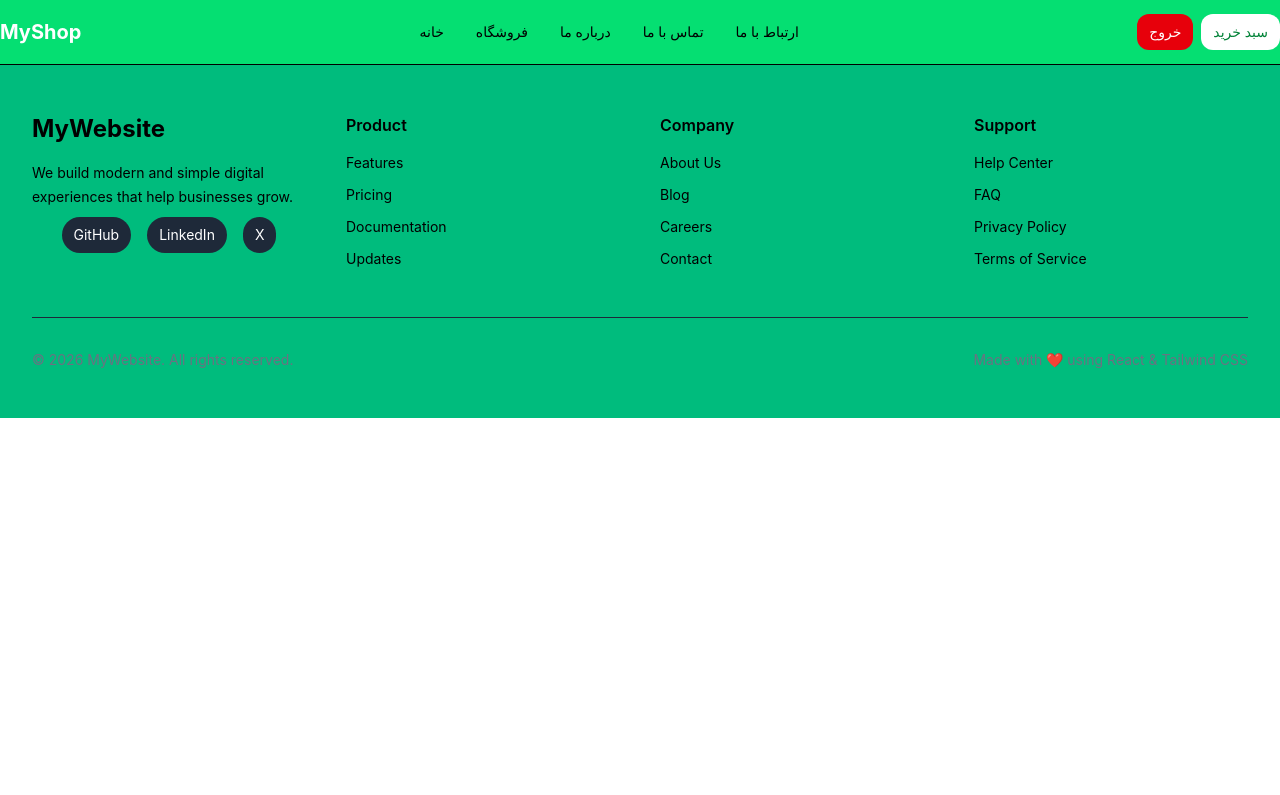
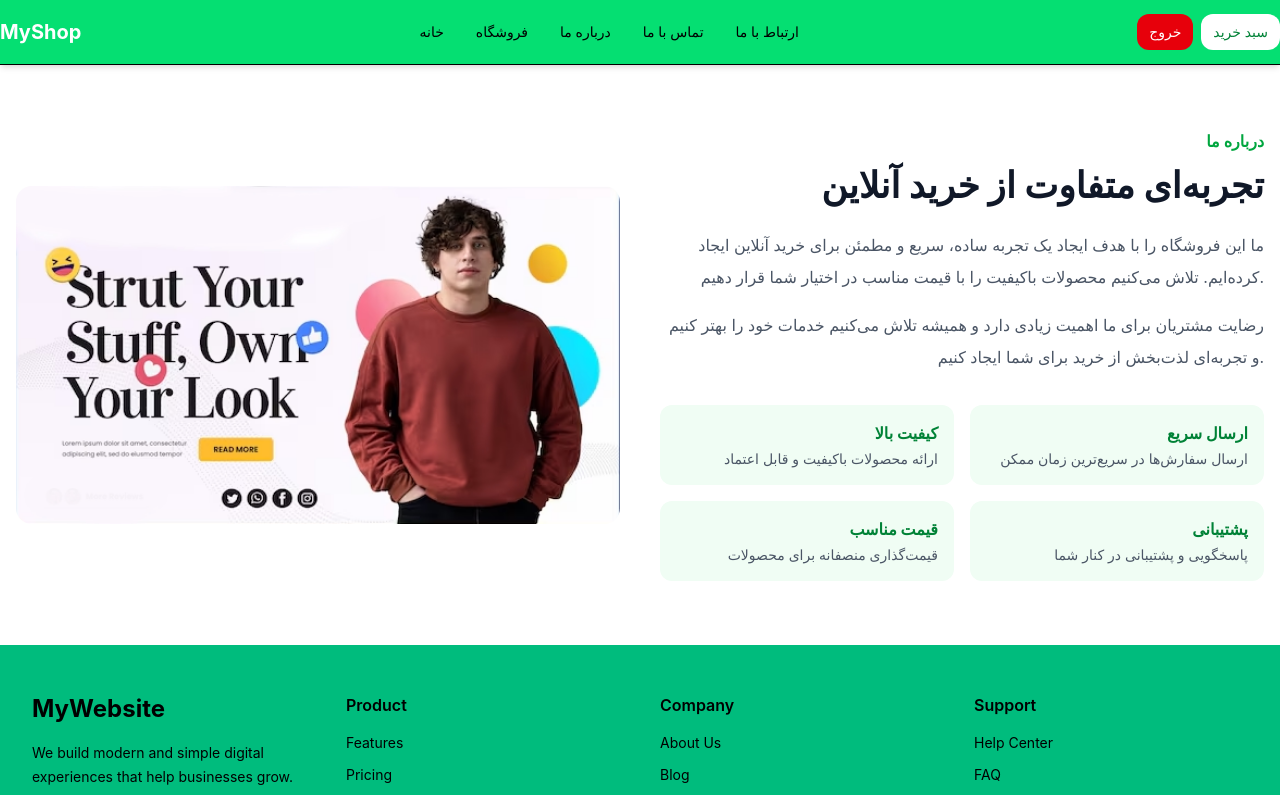
Before and after one commit to ANB-05/Shop_2, a React (Vite) app: page /about in a window 1280 px wide. Shown: the top 795 px of the page. Built offline with nearby package versions, Linux system fonts and the light colour scheme.

Commit message:
feat: add about us page

```diff
--- a/src/App.tsx
+++ b/src/App.tsx
@@ -7,6 +7,7 @@ import Cart from "./pages/cart/Cart"
 import { useShoppingCartContext } from "./context/ShoppingCartContext"
 import PrivateRoute from "./components/privateRoute/PrivateRoute"
 import Login from "./pages/login/Login"
+import About from "./pages/about/About"
 
 
 function App() {
@@ -18,6 +19,7 @@ function App() {
         <Routes>
           <Route path="/" element={<Home />}/>
           <Route path="/store" element={<Store />}/>
+          <Route path="/about" element={<About />}/>
           <Route path="/product/:id" element={<Product />} />
           <Route path="/login" element={isLogin ? <Navigate to='/' /> : <Login /> } />
           <Route element={<PrivateRoute />}>
--- a/src/components/heroSection/HeroSection.tsx
+++ b/src/components/heroSection/HeroSection.tsx
@@ -11,7 +11,7 @@ function HeroSection() {
                     خریدی ساده، سریع و مطمئن
                 </h1>
 
-                <p className="mt-4 text-lg leading-8 text-gray-600">
+                <p className="mt-4 p-3 text-lg leading-8 text-gray-600">
                     هر چیزی که نیاز داری، در یکجا پیدا کن.
                     محصولات موردنظرت را با بهترین قیمت انتخاب کن
                     و تجربه‌ای متفاوت از خرید آنلاین داشته باش.
--- /dev/null
+++ b/src/pages/about/About.tsx
@@ -0,0 +1,136 @@
+import { useRef } from "react";
+import AboutImage from "../../assets/pic1.jpg";
+
+function AboutUs() {
+    const imageRef = useRef<HTMLImageElement>(null);
+
+    const handleMouseMove = (
+        e: React.MouseEvent<HTMLDivElement>
+    ) => {
+        if (!imageRef.current) return;
+
+        const rect = e.currentTarget.getBoundingClientRect();
+
+        const x = e.clientX - rect.left;
+        const y = e.clientY - rect.top;
+
+        const centerX = rect.width / 2;
+        const centerY = rect.height / 2;
+
+        const rotateY = ((x - centerX) / centerX) * 5;
+        const rotateX = -((y - centerY) / centerY) * 5;
+
+        imageRef.current.style.transform = `
+            perspective(1000px)
+            rotateX(${rotateX}deg)
+            rotateY(${rotateY}deg)
+            scale(1.03)
+        `;
+    };
+
+    const handleMouseLeave = () => {
+        if (!imageRef.current) return;
+
+        imageRef.current.style.transform = `
+            perspective(1000px)
+            rotateX(0deg)
+            rotateY(0deg)
+            scale(1)
+        `;
+    };
+
+    return (
+        <section className="py-16">
+            <div className="mx-auto max-w-7xl px-4">
+
+                <div className="grid grid-cols-1 items-center gap-10 lg:grid-cols-2">
+
+                    {/* Image */}
+                    <div
+                        onMouseMove={handleMouseMove}
+                        onMouseLeave={handleMouseLeave}
+                        className="overflow-hidden rounded-2xl"
+                    >
+                        <img
+                            ref={imageRef}
+                            src={AboutImage}
+                            alt="درباره فروشگاه"
+                            className="w-full object-cover transition-transform duration-200 ease-out"
+                        />
+                    </div>
+
+                    {/* Content */}
+                    <div className="text-right">
+
+                        <span className="font-semibold text-green-600">
+                            درباره ما
+                        </span>
+
+                        <h2 className="mt-3 text-3xl font-bold text-gray-900 sm:text-4xl">
+                            تجربه‌ای متفاوت از خرید آنلاین
+                        </h2>
+
+                        <p className="mt-6 text-base leading-8 text-gray-600">
+                            ما این فروشگاه را با هدف ایجاد یک تجربه ساده،
+                            سریع و مطمئن برای خرید آنلاین ایجاد کرده‌ایم.
+                            تلاش می‌کنیم محصولات باکیفیت را با قیمت مناسب
+                            در اختیار شما قرار دهیم.
+                        </p>
+
+                        <p className="mt-4 text-base leading-8 text-gray-600">
+                            رضایت مشتریان برای ما اهمیت زیادی دارد و همیشه
+                            تلاش می‌کنیم خدمات خود را بهتر کنیم و تجربه‌ای
+                            لذت‌بخش از خرید برای شما ایجاد کنیم.
+                        </p>
+
+                        {/* Features */}
+                        <div className="mt-8 grid grid-cols-1 gap-4 sm:grid-cols-2">
+
+                            <div className="rounded-xl bg-green-50 p-4">
+                                <h3 className="font-bold text-green-700">
+                                    کیفیت بالا
+                                </h3>
+
+                                <p className="mt-1 text-sm text-gray-600">
+                                    ارائه محصولات باکیفیت و قابل اعتماد
+                                </p>
+                            </div>
+
+                            <div className="rounded-xl bg-green-50 p-4">
+                                <h3 className="font-bold text-green-700">
+                                    ارسال سریع
+                                </h3>
+
+                                <p className="mt-1 text-sm text-gray-600">
+                                    ارسال سفارش‌ها در سریع‌ترین زمان ممکن
+                                </p>
+                            </div>
+
+                            <div className="rounded-xl bg-green-50 p-4">
+                                <h3 className="font-bold text-green-700">
+                                    قیمت مناسب
+                                </h3>
+
+                                <p className="mt-1 text-sm text-gray-600">
+                                    قیمت‌گذاری منصفانه برای محصولات
+                                </p>
+                            </div>
+
+                            <div className="rounded-xl bg-green-50 p-4">
+                                <h3 className="font-bold text-green-700">
+                                    پشتیبانی
+                                </h3>
+
+                                <p className="mt-1 text-sm text-gray-600">
+                                    پاسخگویی و پشتیبانی در کنار شما
+                                </p>
+                            </div>
+                        </div>
+                    </div>
+                </div>
+            </div>
+        </section>
+    );
+}
+
+export default AboutUs;
--- a/src/pages/home/Home.tsx
+++ b/src/pages/home/Home.tsx
@@ -6,8 +6,8 @@ import HeroSection from "../../components/heroSection/HeroSection";
 function Home() {
     return (
         <Container>
-            <div className="p-3 my-5 flex justify-center items-center bg-amber-600 text-white rounded-2xl">
-                <h1>this is home</h1>
+            <div className="p-3 my-5 flex justify-center items-center bg-yellow-200 text-black rounded-2xl">
+                <h1>you can find everythings here</h1>
             </div>
             <div>
                 <HeroSection />
```
